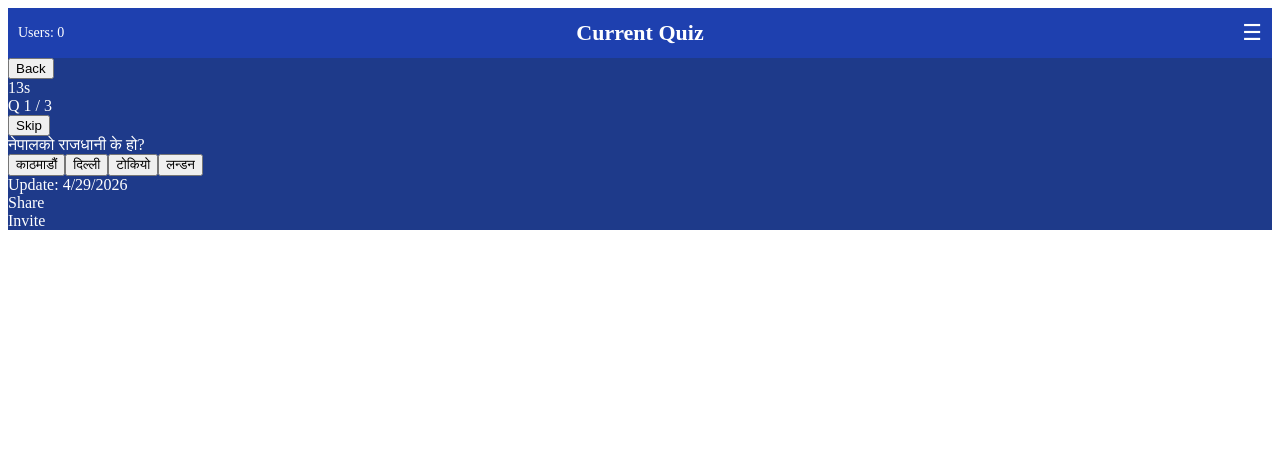
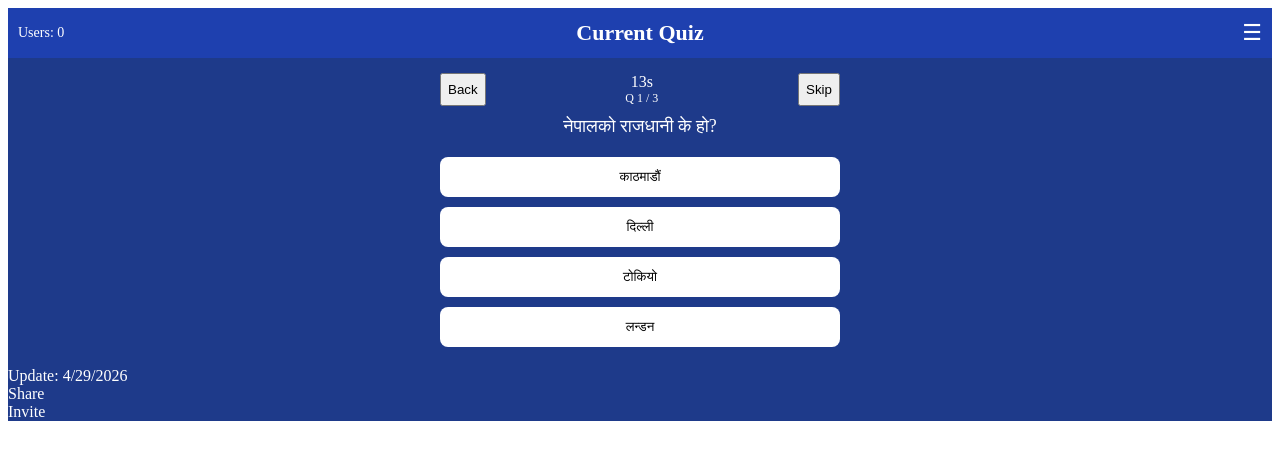
Before and after one commit to sevenaama/current-quiz, a React (Vite) app: page / in a window 1280 px wide. Both pictures are taken after a click on the element "today". Shown: the top 460 px of the page. Built offline with nearby package versions, Linux system fonts and the light colour scheme.

Commit message:
Update App.jsx

```diff
--- a/src/App.jsx
+++ b/src/App.jsx
@@ -263,35 +263,84 @@ export default function QuizApp() {
       )}
 
     {screen==="playing" && (
-        <div className="flex-1 p-3">
-          <div className="flex justify-between items-center">
+  <div style={{
+    flex: 1,
+    padding: "15px",
+    display: "flex",
+    flexDirection: "column",
+    alignItems: "center",
+    justifyContent: "center"
+  }}>
+
+    {/* Top bar */}
+    <div style={{
+      display: "flex",
+      justifyContent: "space-between",
+      width: "100%",
+      maxWidth: "400px",
+      marginBottom: "10px"
+    }}>
       <button onClick={()=>setScreen("home")}>Back</button>
 
-            <div className="text-center">
+      <div style={{ textAlign: "center" }}>
         <div>{time}s</div>
-              <div className="text-xs">Q {index+1} / {questions.length}</div>
+        <div style={{ fontSize: "12px" }}>
+          Q {index+1} / {questions.length}
+        </div>
       </div>
 
       <button onClick={next}>Skip</button>
     </div>
 
-          <div className="text-center">{questions[index]?.q.en}</div>
+    {/* Question */}
+    <div style={{
+      textAlign: "center",
+      fontSize: "18px",
+      marginBottom: "15px",
+      maxWidth: "90%"
+    }}>
+      {questions[index]?.q.en}
+    </div>
 
+    {/* Options */}
     {questions[index]?.options.map((o,i)=>{
-            let bg = "bg-white text-black";
+      let bg = "#ffffff";
+      let color = "#000";
+
       if(selected!==null){
-              if(o===questions[index].a) bg = "bg-green-500 text-white";
-              else if(o===selected) bg = "bg-red-500 text-white";
+        if(o===questions[index].a){
+          bg = "#22c55e";
+          color = "white";
         }
+        else if(o===selected){
+          bg = "#ef4444";
+          color = "white";
+        }
+      }
+
       return (
-              <button key={i} onClick={()=>answer(o)} className={`${bg} block w-full m-1`}>
+        <button
+          key={i}
+          onClick={()=>answer(o)}
+          style={{
+            width: "90%",
+            maxWidth: "400px",
+            margin: "5px auto",
+            padding: "12px",
+            borderRadius: "8px",
+            textAlign: "center",
+            background: bg,
+            color: color,
+            border: "none"
+          }}
+        >
           {o}
         </button>
       );
     })}
+
   </div>
 )}
-
       {screen==="result" && (
         <div className="flex-1 text-center flex flex-col items-center justify-center gap-2">
           <div>Total: {questions.length}</div>
```
Lines whose indentation alone changed are shown as unchanged.
